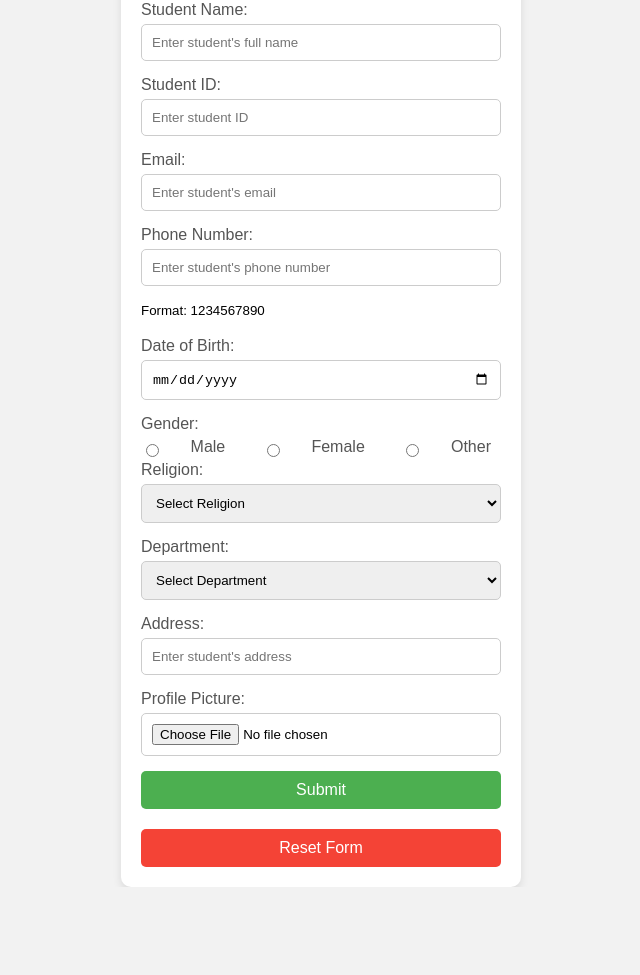
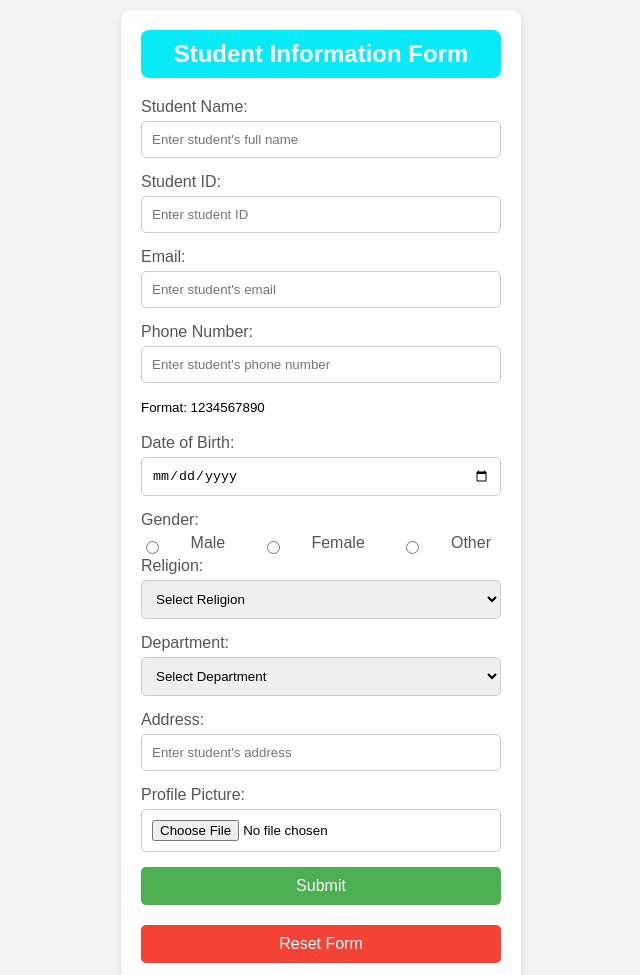
Before and after one commit to sHakibMusfiqur/sp-III-home-task-3, a plain HTML site: page index.html in a window 1280 px wide. Shown: the top 975 px of the page, without its empty margins (319-959 px from the left). Before the commit the page ends 887 px from the top, so only its background shows below. Drawn offline with Linux system fonts and the light colour scheme.

Commit message:
Update index.html

```diff
--- a/index.html
+++ b/index.html
@@ -13,8 +13,9 @@
             display: flex;
             justify-content: center;
             align-items: center;
-            height: 100vh;
             overflow: auto;
+            margin-top: 10px;
+            margin-bottom: 10px;
         }
 
         .form-container {
```
